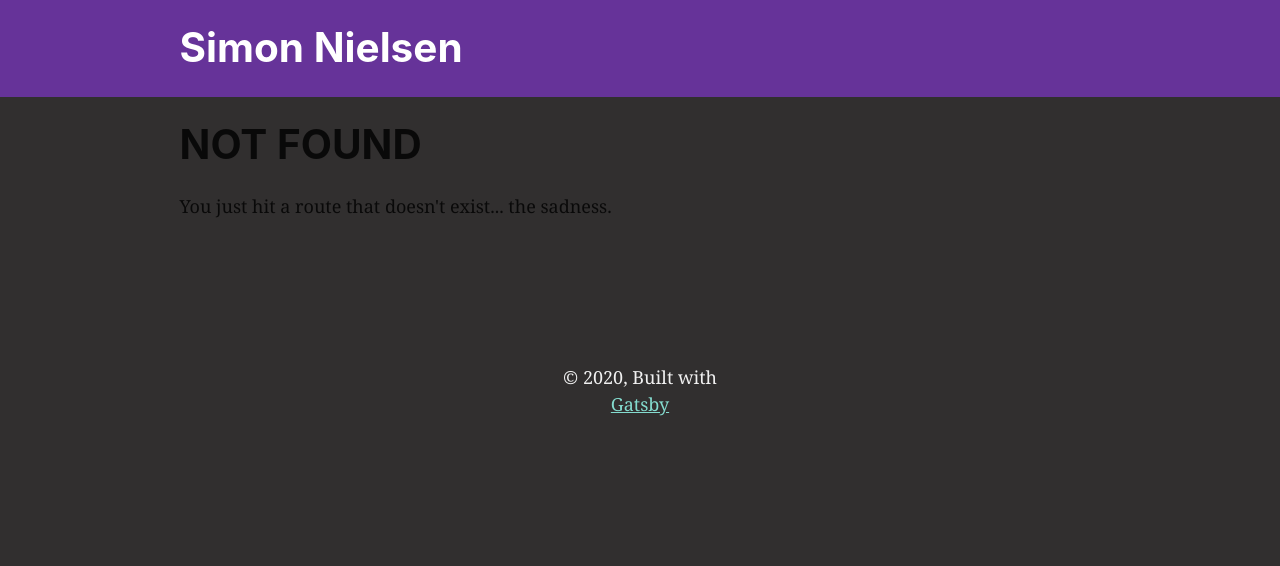
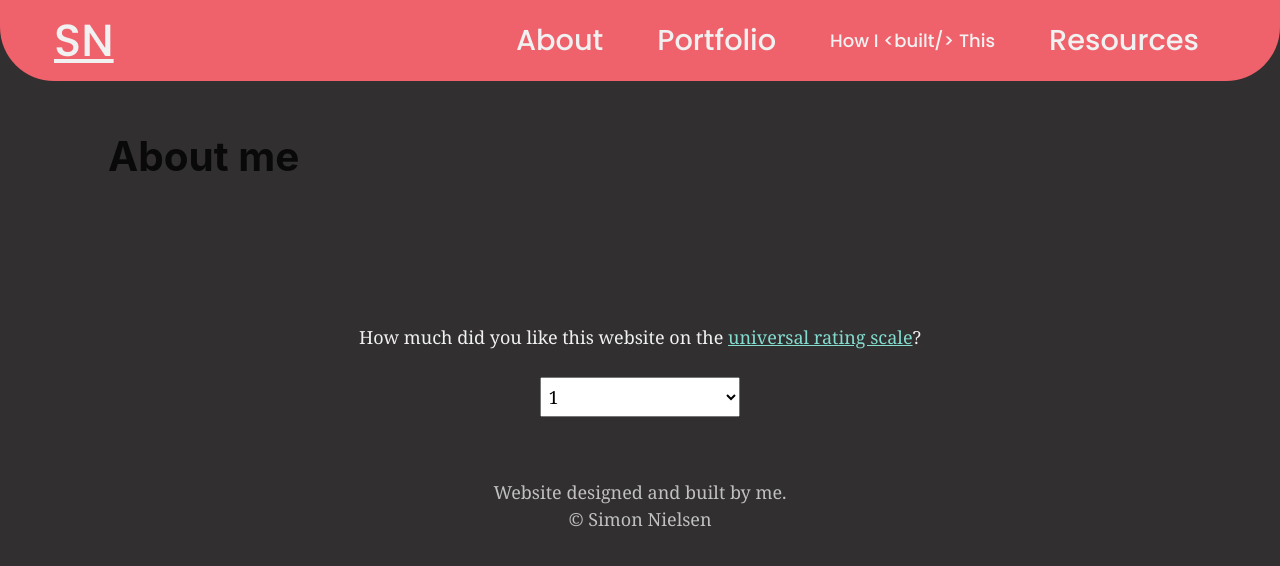
Before and after one commit to siMs0n/personal-website, a Gatsby site: page /about-me in a window 1280 px wide. Before the commit this address had no page. Built offline with nearby package versions, Linux system fonts and the light colour scheme; Gatsby itself is replaced by a stand-in of ours.

Commit message:
Created navbar and about page

```diff
--- a/gatsby-browser.js
+++ b/gatsby-browser.js
@@ -6,6 +6,7 @@
 
 // You can delete this file if you're not using it
 import "typeface-open-sans";
+import "typeface-poppins";
 import "./src/styles/global.css";
 
 console.log(
--- a/gatsby-config.js
+++ b/gatsby-config.js
@@ -27,8 +27,16 @@ module.exports = {
         icon: `src/images/gatsby-icon.png`, // This path is relative to the root of the site.
       },
     },
+    {
+      resolve: "gatsby-plugin-react-svg",
+      options: {
+        rule: {
+          include: /icons/,
+        },
+      },
+    },
     // this (optional) plugin enables Progressive Web App + Offline functionality
     // To learn more, visit: https://gatsby.dev/offline
     // `gatsby-plugin-offline`,
   ],
-}
+};
--- a/package.json
+++ b/package.json
@@ -10,6 +10,7 @@
     "gatsby-plugin-manifest": "^2.4.14",
     "gatsby-plugin-offline": "^3.2.13",
     "gatsby-plugin-react-helmet": "^3.3.6",
+    "gatsby-plugin-react-svg": "^3.0.0",
     "gatsby-plugin-sharp": "^2.6.14",
     "gatsby-source-filesystem": "^2.3.14",
     "gatsby-transformer-sharp": "^2.5.7",
@@ -17,7 +18,8 @@
     "react": "^16.12.0",
     "react-dom": "^16.12.0",
     "react-helmet": "^6.1.0",
-    "typeface-open-sans": "0.0.75"
+    "typeface-open-sans": "0.0.75",
+    "typeface-poppins": "0.0.72"
   },
   "devDependencies": {
     "prettier": "2.0.5"
--- a/src/components/footer.js
+++ b/src/components/footer.js
@@ -1,6 +1,11 @@
-import React, { useState } from "react";
+/* eslint-disable jsx-a11y/no-onchange */
+import React from "react";
 
-const Footer = () => (
+const Footer = () => {
+  const urlParams = new URLSearchParams(window.location.search);
+  const formSubmitted = urlParams && urlParams.has("form-submitted");
+
+  return (
     <footer>
       <p>
         How much did you like this website on the{" "}
@@ -13,6 +18,9 @@ const Footer = () => (
         </a>
         ?
       </p>
+      {formSubmitted ? (
+        <p style={{ color: "#84dccf" }}>Thanks!</p>
+      ) : (
         <form
           action="https://formsubmit.co/2cb84eca8120fdd81cf404924b8ceb8a"
           method="POST"
@@ -20,7 +28,7 @@ const Footer = () => (
         >
           <select
             name="Rating"
-        //onChange={() => document.getElementById("rating-form").submit()}
+            onChange={() => document.getElementById("rating-form").submit()}
             style={{ marginBottom: "2rem" }}
           >
             {options.map(ratingOption => (
@@ -30,18 +38,24 @@ const Footer = () => (
             ))}
           </select>
           <input type="hidden" name="_captcha" value="false"></input>
+          <input
+            type="hidden"
+            name="_next"
+            value={window.location.href + "?form-submitted=true"}
+          ></input>
           <input type="text" name="_honey" style={{ display: "none" }}></input>
         </form>
+      )}
       <p style={{ color: "#C0C0C0" }}>
         Website designed and built by me.
         <br />© Simon Nielsen
       </p>
     </footer>
   );
+};
 
 const options = [
   "1",
-  "2",
   "Strongly disagree",
   "F",
   "⭐",
--- a/src/components/header.js
+++ /dev/null
@@ -1,42 +0,0 @@
-import { Link } from "gatsby"
-import PropTypes from "prop-types"
-import React from "react"
-
-const Header = ({ siteTitle }) => (
-  <header
-    style={{
-      background: `rebeccapurple`,
-      marginBottom: `1.45rem`,
-    }}
-  >
-    <div
-      style={{
-        margin: `0 auto`,
-        maxWidth: 960,
-        padding: `1.45rem 1.0875rem`,
-      }}
-    >
-      <h1 style={{ margin: 0 }}>
-        <Link
-          to="/"
-          style={{
-            color: `white`,
-            textDecoration: `none`,
-          }}
-        >
-          {siteTitle}
-        </Link>
-      </h1>
-    </div>
-  </header>
-)
-
-Header.propTypes = {
-  siteTitle: PropTypes.string,
-}
-
-Header.defaultProps = {
-  siteTitle: ``,
-}
-
-export default Header
--- a/src/components/layout.js
+++ b/src/components/layout.js
@@ -5,47 +5,33 @@
  * See: https://www.gatsbyjs.org/docs/use-static-query/
  */
 
-import React from "react"
-import PropTypes from "prop-types"
-import { useStaticQuery, graphql } from "gatsby"
+import React from "react";
+import PropTypes from "prop-types";
 
-import Header from "./header"
-import "./layout.css"
+import Navbar from "./navbar";
+import Footer from "./footer";
+import "./layout.css";
 
 const Layout = ({ children }) => {
-  const data = useStaticQuery(graphql`
-    query SiteTitleQuery {
-      site {
-        siteMetadata {
-          title
-        }
-      }
-    }
-  `)
-
   return (
     <>
-      <Header siteTitle={data.site.siteMetadata.title} />
+      <Navbar />
       <div
         style={{
           margin: `0 auto`,
-          maxWidth: 960,
-          padding: `0 1.0875rem 1.45rem`,
+          maxWidth: 1920,
+          padding: `3rem 6rem 0`,
         }}
       >
         <main>{children}</main>
-        <footer>
-          © {new Date().getFullYear()}, Built with
-          {` `}
-          <a href="https://www.gatsbyjs.org">Gatsby</a>
-        </footer>
+        <Footer />
       </div>
     </>
-  )
-}
+  );
+};
 
 Layout.propTypes = {
   children: PropTypes.node.isRequired,
-}
+};
 
-export default Layout
+export default Layout;
--- /dev/null
+++ b/src/components/navbar.js
@@ -0,0 +1,36 @@
+import React from "react";
+import { Link } from "gatsby";
+import styles from "../styles/navbar.module.css";
+
+import PersonIcon from "../icons/person-icon.svg";
+import PortfolioIcon from "../icons/portfolio-icon.svg";
+import CodeIcon from "../icons/code-icon.svg";
+import BookIcon from "../icons/book-icon.svg";
+
+const Navbar = () => (
+  <nav className={styles.navbar}>
+    <span className={styles.indexLinkContainer}>
+      <Link className={styles.indexLink} to="/">
+        SN
+      </Link>
+    </span>
+    <Link className={styles.navbarLink} to="/about-me">
+      <PersonIcon className={styles.linkIcon} />
+      <span className={styles.linkText}>About</span>
+    </Link>
+    <Link className={styles.navbarLink} to="/portfolio">
+      <PortfolioIcon className={styles.linkIcon} />
+      <span className={styles.linkText}>Portfolio</span>
+    </Link>
+    <Link className={`${styles.navbarLink} ${styles.smallerFont}`} to="/how">
+      <CodeIcon className={styles.linkIcon} />
+      <span className={styles.linkText}>How I {"<built/>"} This</span>
+    </Link>
+    <Link className={styles.navbarLink} to="/resources">
+      <BookIcon className={styles.linkIcon} />
+      <span className={styles.linkText}>Resources</span>
+    </Link>
+  </nav>
+);
+
+export default Navbar;
--- /dev/null
+++ b/src/pages/about-me.js
@@ -0,0 +1,13 @@
+import React from "react";
+
+import Layout from "../components/layout";
+import SEO from "../components/seo";
+
+const AboutMePage = () => (
+  <Layout>
+    <SEO title="About me" />
+    <h1>About me</h1>
+  </Layout>
+);
+
+export default AboutMePage;
--- a/src/pages/index.js
+++ b/src/pages/index.js
@@ -14,7 +14,7 @@ const IndexPage = () => {
 
   return (
     <>
-      <main>
+      <main className={styles.main}>
         <SEO title="Simon Nielsen" />
         <section className={styles.topSection}>
           <section className={styles.presentationCard}>
--- a/src/pages/page-2.js
+++ /dev/null
@@ -1,16 +0,0 @@
-import React from "react"
-import { Link } from "gatsby"
-
-import Layout from "../components/layout"
-import SEO from "../components/seo"
-
-const SecondPage = () => (
-  <Layout>
-    <SEO title="Page two" />
-    <h1>Hi from the second page</h1>
-    <p>Welcome to page 2</p>
-    <Link to="/">Go back to the homepage</Link>
-  </Layout>
-)
-
-export default SecondPage
--- a/src/styles/global.css
+++ b/src/styles/global.css
@@ -26,7 +26,7 @@ body {
 
 .card {
   background: #f1f1f1;
-  border-radius: var(--card-border-radius) var(--card-border-radius) 0 0;
+  border-radius: var(--card-border-radius);
   box-shadow: var(--card-box-shadow);
 }
 
@@ -37,7 +37,6 @@ body {
   display: inline-block;
   background: var(--primary-color);
   border-radius: 0 0 var(--card-border-radius) var(--card-border-radius);
-  margin: 0 0 -1.3rem;
 }
 
 footer {
--- a/src/styles/index.module.css
+++ b/src/styles/index.module.css
@@ -2,7 +2,7 @@ body {
   font-family: "Open Sans";
 }
 
-main {
+.main {
   max-width: 80rem;
   margin: 0 auto;
   padding: 4rem 2rem;
--- /dev/null
+++ b/src/styles/navbar.module.css
@@ -0,0 +1,87 @@
+.navbar {
+  height: 4.5rem;
+  background: var(--primary-color);
+  color: var(--text-color-light);
+  border-radius: 0 0 3rem 3rem;
+  display: flex;
+  justify-content: flex-end;
+  align-items: center;
+  padding: 0 3rem;
+  font-family: "Poppins";
+}
+
+.navbar a {
+  color: var(--text-color-light);
+  font-weight: 500;
+}
+
+.navbar a:hover {
+  text-decoration: underline;
+}
+
+.indexLinkContainer {
+  flex: 1;
+}
+
+.indexLink {
+  font-size: 2.5rem;
+  line-height: 3rem;
+}
+
+.navbarLink {
+  font-size: 1.6rem;
+  margin: 0 1.5rem;
+  text-decoration: none;
+}
+
+.smallerFont {
+  font-size: 1rem;
+}
+
+.linkIcon {
+  display: none;
+  width: 32px;
+  height: 32px;
+}
+
+@media (max-width: 1023px) {
+  .navbar {
+    height: 3rem;
+  }
+
+  .indexLink {
+    font-size: 1.6rem;
+  }
+
+  .navbarLink {
+    font-size: 1rem;
+  }
+
+  .smallerFont {
+    font-size: 0.8rem;
+  }
+}
+
+@media (max-width: 768px) {
+  .navbar {
+    border-radius: 0;
+  }
+
+  .linkText {
+    display: none;
+  }
+
+  .linkIcon {
+    display: block;
+  }
+}
+
+@media (max-width: 520px) {
+  .navbar {
+    padding: 1.5rem;
+  }
+
+  .navbarLink {
+    margin: 0.75rem;
+  }
+}
```
Also changed, not shown: src/icons/book-icon.svg (added), src/icons/code-icon.svg (added), src/icons/person-icon.svg (added), src/icons/portfolio-icon.svg (added), 1 other file. Lines whose indentation alone changed are shown as unchanged.
